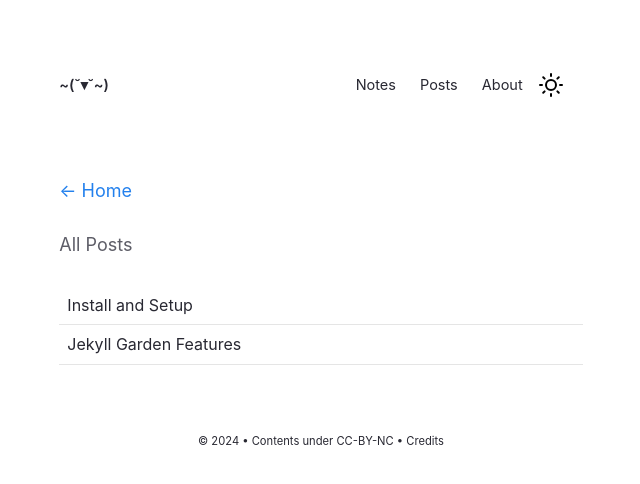
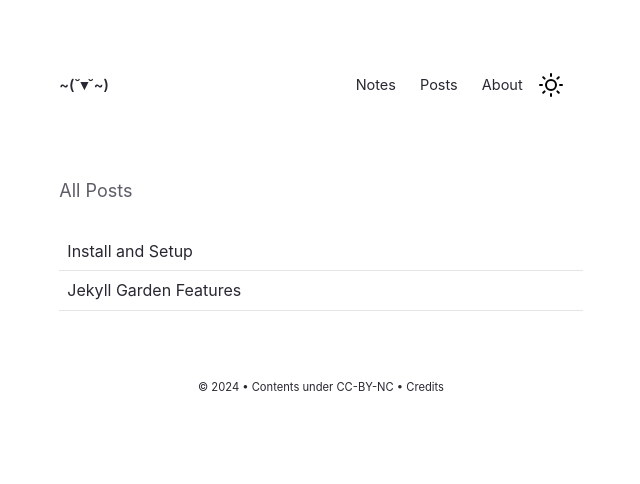
Before and after one commit to dzjkb/dzjkb.github.io, a Jekyll site: the page built from pages/posts.md, in a window 1280 px wide. Shown: the top 484 px of the page, without its empty margins (319-959 px from the left). Built offline with Jekyll 4.4.1, drawn with Linux system fonts in a browser that asks for light colours.

Commit message:
remove home back arrows

```diff
--- a/_layouts/Post.html
+++ b/_layouts/Post.html
@@ -91,7 +91,6 @@
 
                 <!--- Notes Feed Layout-->
                 {%- if page.permalink == "/notes" -%}
-                    <h6><a href="/">← Home</a></h6>
                         <div class="title-left">{{page.title}}</div>
                         {%- include Content.html -%}
                         {%- include Feed.html -%}
@@ -126,7 +125,6 @@
 
                 <!--- Post Feed Layout-->
                 {%- if page.permalink == "/posts" -%}
-                <h5 class="meta-title"><a href="/">← Home</a></h5>
                 <h5>{{page.title}}</h5>
                     {%- include Content.html -%}
                     {% for post in site.posts %}
```
